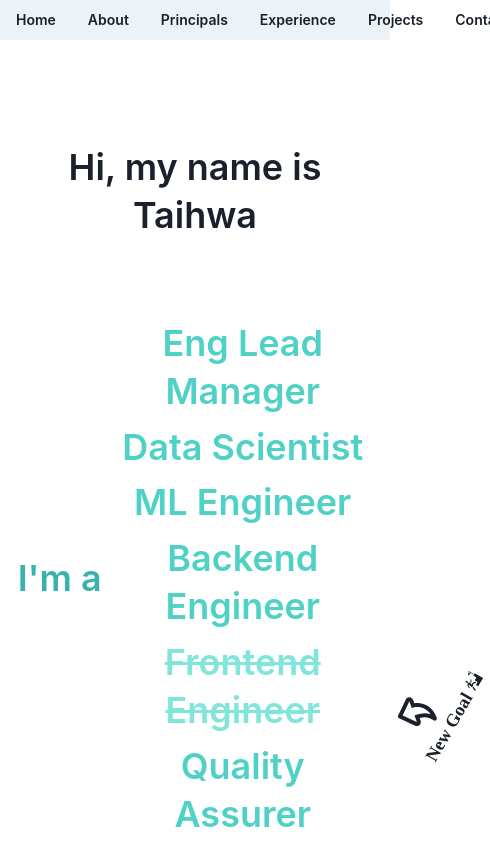
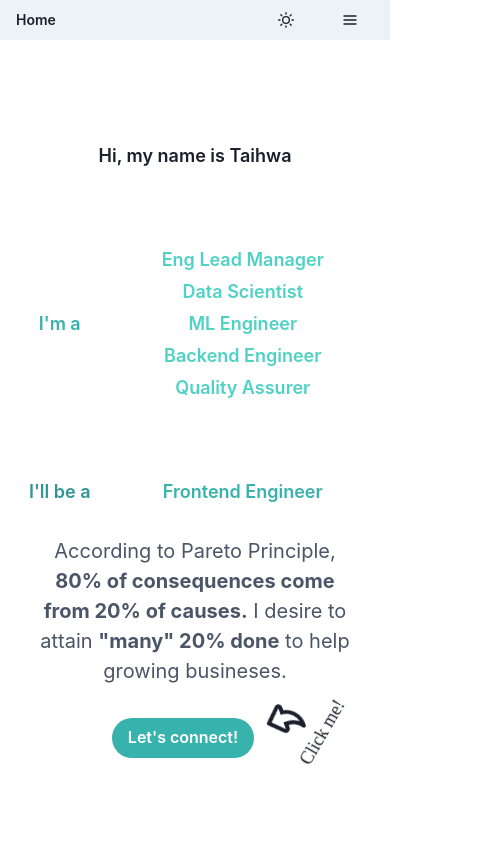
Before and after one commit to taihwa-song/react-portfolio, a React (Create React App) app: page / in a window 390 px wide. Shown: the top 844 px of the page, 490 px wide, since content can reach past the window. Built offline with nearby package versions, Linux system fonts and the light colour scheme.

Commit message:
fix: mobile support

```diff
--- a/src/components/Header.tsx
+++ b/src/components/Header.tsx
@@ -12,7 +12,7 @@ import {
   useColorModeValue
 } from '@chakra-ui/react'
 import {Fade} from 'react-awesome-reveal'
-import {TiArrowBackOutline} from 'react-icons/ti'
+import {TiArrowBackOutline, TiArrowForwardOutline} from 'react-icons/ti'
 import {GiStairsGoal} from 'react-icons/gi'
 
 export default function Header({color}: {color: string}) {
@@ -32,13 +32,13 @@ export default function Header({color}: {color: string}) {
         pt={{base: 36, md: 52}}>
         <Heading fontSize="4xl" fontWeight={600}>
           <Fade delay={500} duration={2000} triggerOnce={true}>
-            <Text>
+            <Text fontSize={{base: 'lg', sm: 'xl', md: '2xl'}}>
               Hi, my name is Taihwa <br />
             </Text>
           </Fade>
           <Fade delay={1000} duration={2000} triggerOnce={true}>
             {' '}
-            <HStack pt="20">
+            <HStack pt="20" fontSize={{base: 'lg', sm: 'xl', md: '2xl'}}>
               <Box flex="1">
                 <Text color={`${color}.400`}>I'm a</Text>
               </Box>
@@ -56,32 +56,17 @@ export default function Header({color}: {color: string}) {
                   <Text color={`${color}.300`}>Backend Engineer</Text>
                 </Box>
                 <Box>
-                  <Text color={`${color}.200`} textDecor="line-through">
-                    Frontend Engineer
-                  </Text>
-                  <Stack align={'center'} alignSelf={'center'} position={'relative'}>
-                    <Icon
-                      as={TiArrowBackOutline}
-                      color={useColorModeValue('gray.800', 'gray.300')}
-                      fontSize="5xl"
-                      position={'absolute'}
-                      right={-65}
-                      top={-12}
-                      transform={'rotate(-20deg)'}
-                    />
-                    <Text
-                      fontSize={'lg'}
-                      fontFamily={'Caveat'}
-                      position={'absolute'}
-                      right={'-130px'}
-                      top={'-30px'}
-                      transform={'rotate(-60deg)'}>
-                      New Goal <Icon as={GiStairsGoal}></Icon>
-                    </Text>
-                  </Stack>
+                  <Text color={`${color}.300`}>Quality Assurer</Text>
                 </Box>
+              </VStack>
+            </HStack>
+            <HStack pt="20" fontSize={{base: 'lg', sm: 'xl', md: '2xl'}}>
+              <Box flex="1">
+                <Text color={`${color}.500`}>I'll be a</Text>
+              </Box>
+              <VStack flex="3">
                 <Box>
-                  <Text color={`${color}.300`}>Quality Assurer</Text>
+                  <Text color={`${color}.400`}>Frontend Engineer</Text>
                 </Box>
               </VStack>
             </HStack>
--- a/src/components/Navigation.tsx
+++ b/src/components/Navigation.tsx
@@ -5,9 +5,17 @@ import {
   Box,
   useColorModeValue,
   Stack,
-  HStack
+  HStack,
+  useMediaQuery,
+  Container,
+  IconButton,
+  useDisclosure,
+  Drawer,
+  DrawerOverlay,
+  DrawerContent,
+  DrawerBody
 } from '@chakra-ui/react'
-import {MoonIcon, SunIcon} from '@chakra-ui/icons'
+import {HamburgerIcon, MoonIcon, SunIcon} from '@chakra-ui/icons'
 
 export default function Navigation({color}: {color: string}) {
   const {colorMode, toggleColorMode} = useColorMode()
@@ -35,6 +43,8 @@ export default function Navigation({color}: {color: string}) {
     const contactSection = document.querySelector('#contact')
     if (contactSection) contactSection.scrollIntoView({behavior: 'smooth'})
   }
+  const [isLargerThanMD] = useMediaQuery('(min-width: 48em)')
+  const {isOpen, onOpen, onClose} = useDisclosure()
   return (
     <Flex
       bg={useColorModeValue('gray.100', 'gray.900')}
@@ -49,6 +59,8 @@ export default function Navigation({color}: {color: string}) {
       </HStack>
 
       <Flex alignItems={'center'}>
+        {isLargerThanMD ? (
+          <Container>
             <Stack direction={'row'} spacing={0}>
               <Button variant="ghost" fontSize="sm" onClick={scrollToAbout}>
                 About
@@ -66,11 +78,44 @@ export default function Navigation({color}: {color: string}) {
                 Contact
               </Button>
             </Stack>
+          </Container>
+        ) : (
+          <></>
+        )}
         <Box>
           <Button onClick={toggleColorMode}>
             {colorMode === 'light' ? <SunIcon /> : <MoonIcon />}
           </Button>
         </Box>
+        {isLargerThanMD ? (
+          <></>
+        ) : (
+          <Container>
+            <Button as={IconButton} icon={<HamburgerIcon />} onClick={onOpen}></Button>
+            <Drawer placement="top" onClose={onClose} isOpen={isOpen}>
+              <DrawerOverlay />
+              <DrawerContent>
+                <DrawerBody>
+                  <Button variant="ghost" onClick={scrollToAbout}>
+                    About
+                  </Button>
+                  <Button variant="ghost" onClick={scrollToPrincipals}>
+                    Principals
+                  </Button>
+                  <Button variant="ghost" onClick={scrollToExperience}>
+                    Experience
+                  </Button>
+                  <Button variant="ghost" onClick={scrollToProjects}>
+                    Projects
+                  </Button>
+                  <Button variant="ghost" onClick={scrollToContact}>
+                    Contact
+                  </Button>
+                </DrawerBody>
+              </DrawerContent>
+            </Drawer>
+          </Container>
+        )}
       </Flex>
     </Flex>
   )
```
Lines whose indentation alone changed are shown as unchanged.
